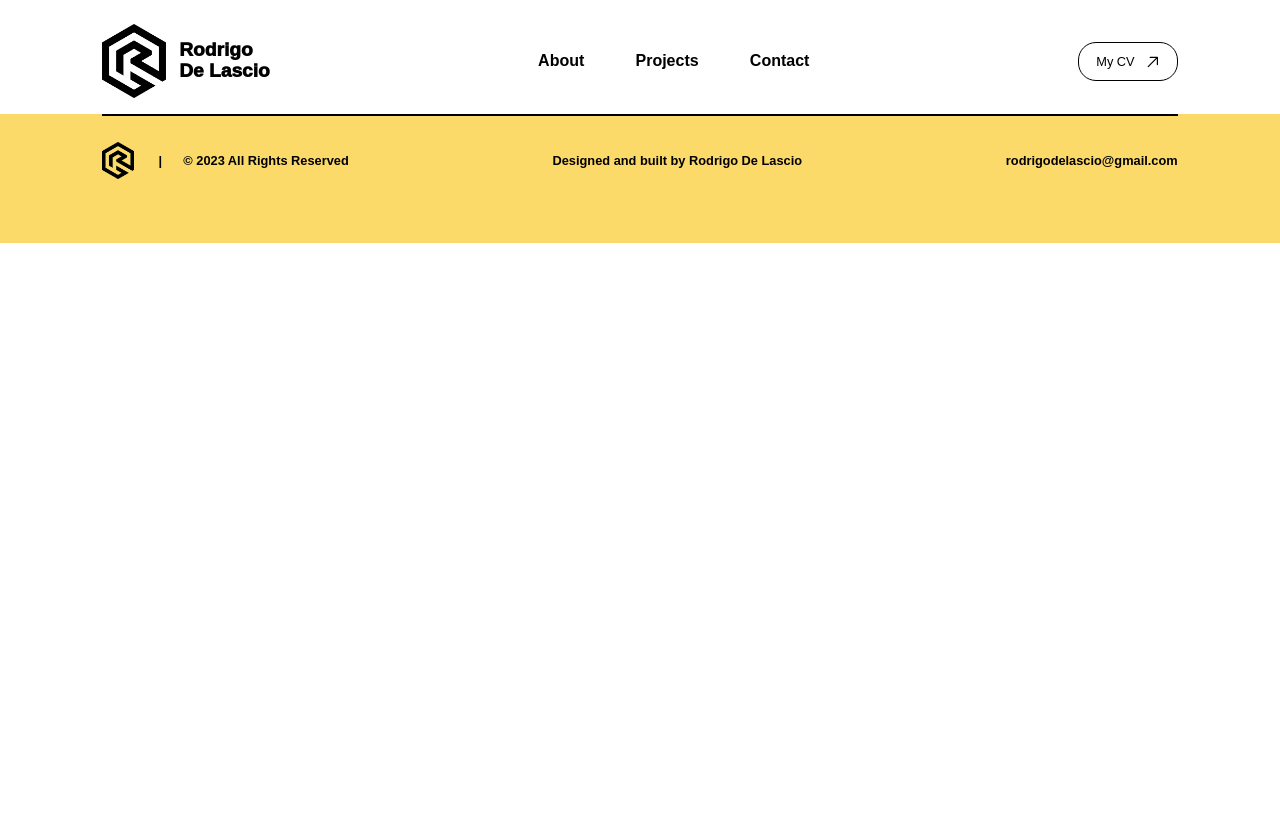
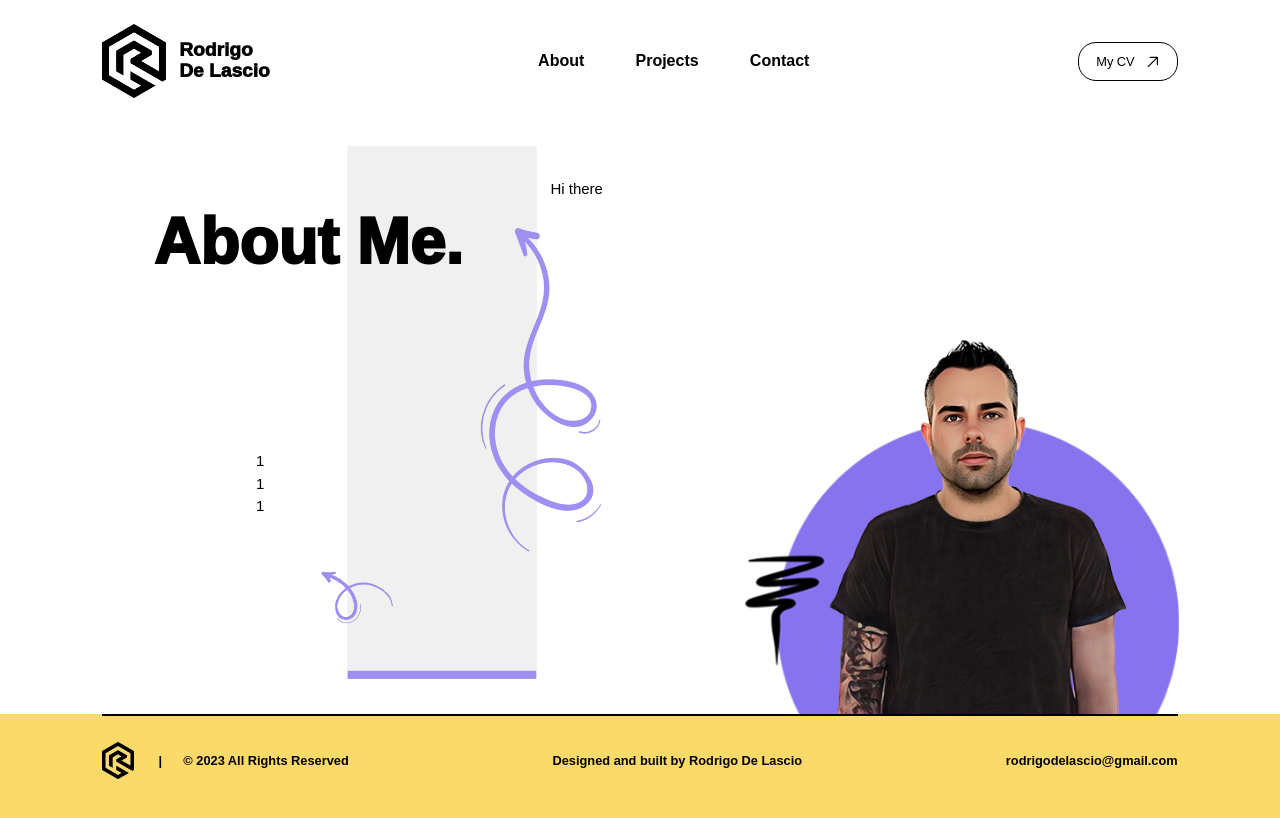
Before and after one commit to rodrigodelascio/rod-current-folio, a React (Create React App) app: page /about in a window 1280 px wide. Shown: the top 818 px of the page. Built offline with nearby package versions, Linux system fonts and the light colour scheme.

Commit message:
about page starting layout

```diff
--- /dev/null
+++ b/src/components/aboutpage/aboutHeroSection/AboutHeroSection.js
@@ -0,0 +1,33 @@
+import React from "react";
+import rodCircle from "../../../assets/images/rodCircle.png";
+import decorativeFrame from "../../../assets/images/decorativeFrameWithArrows.png";
+import styles from "./AboutHeroSection.module.css";
+
+const AboutHeroSection = () => {
+  return (
+    <div className={styles["about-hero-container"]}>
+      <div className={styles["about-hero-text-container"]}>
+        <img
+          src={decorativeFrame}
+          alt="gray tall rectangle with purple whirly arrows"
+        />
+        <h1>About Me.</h1>
+        <div className={styles["about-socials-container"]}>
+          <a>1</a>
+          <a>1</a>
+          <a>1</a>
+        </div>
+      </div>
+      <div>
+        <div>
+          <h2>Hi there</h2>
+        </div>
+      </div>
+      <div className={styles["profile-pic-container"]}>
+        <img src={rodCircle} alt="rodrigo de lascio ai" />
+      </div>
+    </div>
+  );
+};
+
+export default AboutHeroSection;
--- /dev/null
+++ b/src/components/aboutpage/aboutHeroSection/AboutHeroSection.module.css
@@ -0,0 +1,49 @@
+.about-hero-container {
+  min-height: 75vh;
+  min-width: 84vw;
+  position: relative;
+  background: #fff;
+  padding: 8vh 8vw 0 8vw;
+  display: flex;
+  flex-direction: row;
+}
+
+.about-hero-text-container {
+  display: flex;
+  flex-direction: column;
+  width: 35vw;
+  height: 50vh;
+  justify-content: space-between;
+}
+
+.about-hero-text-container img {
+  position: absolute;
+  top: 4vh;
+  left: 23vw;
+  z-index: 0;
+  width: 20rem;
+  opacity: 80%;
+}
+
+.about-hero-text-container h1 {
+  position: relative;
+  font-size: 4rem;
+  font-weight: 1000;
+  padding-left: 4vw;
+  padding-top: 2vh;
+  z-index: 2;
+}
+
+.about-socials-container {
+  display: flex;
+  flex-direction: column;
+  margin-bottom: 7.5vh;
+  margin-left: 12vw;
+}
+
+.profile-pic-container {
+  position: absolute;
+  bottom: 0;
+  right: 7.5vw;
+  width: 55vh;
+}
--- a/src/pages/AboutPage.js
+++ b/src/pages/AboutPage.js
@@ -1,11 +1,13 @@
 import React from "react";
 import Navbar from "../components/common/Navbar";
+import AboutHeroSection from "../components/aboutpage/aboutHeroSection/AboutHeroSection";
 import Footer from "../components/common/Footer";
 
 const AboutPage = () => {
   return (
     <div>
       <Navbar />
+      <AboutHeroSection />
       <Footer />
     </div>
   );
```
Also changed, not shown: src/assets/images/decorativeFrameWithArrows.png (added), src/assets/images/rodCircle.png (added).
